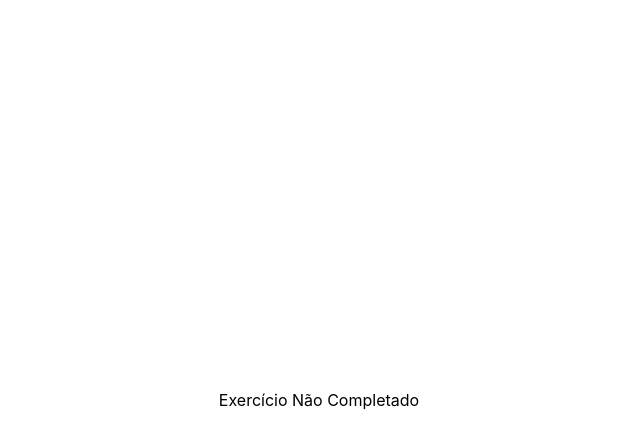
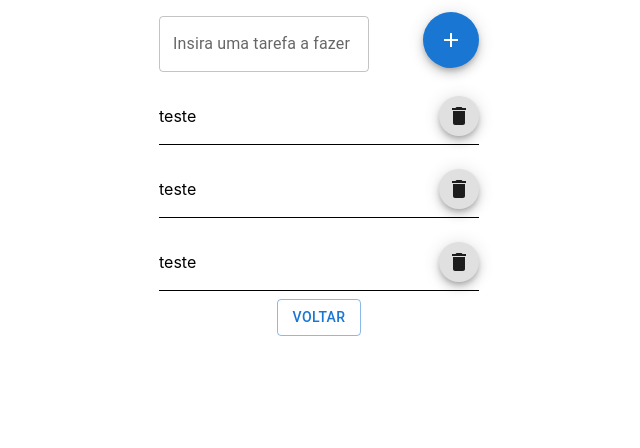
Before and after one commit to JoaoVgon31/CODEX-PRE-QUALIFICATION-TEST, a React (Create React App) app: page /exercise4 in a window 1280 px wide. Shown: the top 448 px of the page, without its empty margins (321-961 px from the left). Built offline with nearby package versions, Linux system fonts and the light colour scheme.

Commit message:
Created page to manage todos

```diff
--- a/package.json
+++ b/package.json
@@ -3,9 +3,11 @@
   "version": "0.1.0",
   "private": true,
   "dependencies": {
-    "@emotion/react": "^11.6.0",
+    "@emotion/react": "^11.7.0",
     "@emotion/styled": "^11.6.0",
     "@material-ui/core": "^5.0.0-beta.5",
+    "@mui/icons-material": "^5.2.0",
+    "@mui/material": "^5.2.1",
     "@testing-library/jest-dom": "^5.11.4",
     "@testing-library/react": "^11.1.0",
     "@testing-library/user-event": "^12.1.10",
--- a/src/exercises/exercise_4/components/Exercise4.tsx
+++ b/src/exercises/exercise_4/components/Exercise4.tsx
@@ -1,8 +1,38 @@
-import React from 'react';
-import firebase from '../../../config/firebase';
+import React, { useState } from 'react';
+import { Button, Fab, TextField } from '@material-ui/core';
+import AddIcon from '@mui/icons-material/Add';
+import TodoList from './TodoList';
 
 function Exercise4(): JSX.Element {
-	return <div className="flex justify-center align-center w-full-screen h-full-screen">Exercício Não Completado</div>;
+	const [todoList, setTodoList] = useState([
+		{ id: 'a', description: 'teste' },
+		{ id: 'a', description: 'teste' },
+		{ id: 'a', description: 'teste' },
+	]);
+
+	return (
+		<div className="flex justify-center align-start w-full-screen h-full-screen">
+			<div className="flex flex-col justify-center align-center w-1/4-screen">
+				<div className="flex justify-between w-full align-center">
+					<TextField
+						multiline
+						maxRows={4}
+						id="todo"
+						label="Insira uma tarefa a fazer"
+						variant="outlined"
+						margin="normal"
+					/>
+					<Fab color="primary" aria-label="add">
+						<AddIcon />
+					</Fab>
+				</div>
+				<TodoList todoList={todoList} />
+				<Button variant="outlined" href="/">
+					Voltar
+				</Button>
+			</div>
+		</div>
+	);
 }
 
 export default Exercise4;
--- /dev/null
+++ b/src/exercises/exercise_4/components/TodoList.tsx
@@ -0,0 +1,25 @@
+import { Fab } from '@material-ui/core';
+import React from 'react';
+import DeleteIcon from '@mui/icons-material/Delete';
+import iTodo from '../iTodo';
+
+interface TodoListProperties {
+	todoList: Array<iTodo>;
+}
+
+function TodoList({ todoList }: TodoListProperties): JSX.Element {
+	return (
+		<div className="flex flex-col justify-center w-full align-center">
+			{todoList.map((todo) => (
+				<div className="flex justify-between w-full align center margin-y-small border-bottom-solid padding-y-small">
+					<div className="flex h-auto align-center text-overflow-break max-w-4/5">{todo.description}</div>
+					<Fab className="text-red" size="small" aria-label="add">
+						<DeleteIcon />
+					</Fab>
+				</div>
+			))}
+		</div>
+	);
+}
+
+export default TodoList;
--- /dev/null
+++ b/src/exercises/exercise_4/iTodo.ts
@@ -0,0 +1,5 @@
+// eslint-disable-next-line @typescript-eslint/naming-convention
+export default interface iTodo {
+	id: string;
+	description: string;
+}
--- a/src/index.tsx
+++ b/src/index.tsx
@@ -4,6 +4,10 @@ import './index.css';
 import './styles/flex.css';
 import './styles/fonts.css';
 import './styles/sizing.css';
+import './styles/color.css';
+import './styles/margin.css';
+import './styles/border.css';
+import './styles/padding.css';
 import Routes from './routes';
 
 ReactDOM.render(
--- /dev/null
+++ b/src/styles/border.css
@@ -0,0 +1,3 @@
+.border-bottom-solid {
+	border-bottom: 1px solid black;
+}
--- /dev/null
+++ b/src/styles/color.css
@@ -0,0 +1,3 @@
+.text-red {
+	color: red;
+}
--- a/src/styles/flex.css
+++ b/src/styles/flex.css
@@ -18,6 +18,14 @@
 	justify-content: space-evenly;
 }
 
+.justify-between {
+	justify-content: space-between;
+}
+
 .align-center {
 	align-items: center;
 }
+
+.align-start {
+	align-items: flex-start;
+}
--- a/src/styles/fonts.css
+++ b/src/styles/fonts.css
@@ -5,3 +5,7 @@
 .lg-text {
 	font-size: 3rem;
 }
+
+.text-overflow-break {
+	overflow-wrap: anywhere;
+}
--- /dev/null
+++ b/src/styles/margin.css
@@ -0,0 +1,3 @@
+.margin-y-small {
+	margin: 0.5rem 0 0.5rem 0;
+}
--- /dev/null
+++ b/src/styles/padding.css
@@ -0,0 +1,3 @@
+.padding-y-small {
+	padding: 0.5rem 0 0.5rem 0;
+}
--- a/src/styles/sizing.css
+++ b/src/styles/sizing.css
@@ -10,6 +10,14 @@
 	width: 100%;
 }
 
+.max-w-4\/5 {
+	max-width: 80%;
+}
+
 .h-full-screen {
 	height: 100vh;
 }
+
+.h-auto {
+	height: auto;
+}
```
Also changed, not shown: 1 other file (tests, documents, lock files or other folders).
